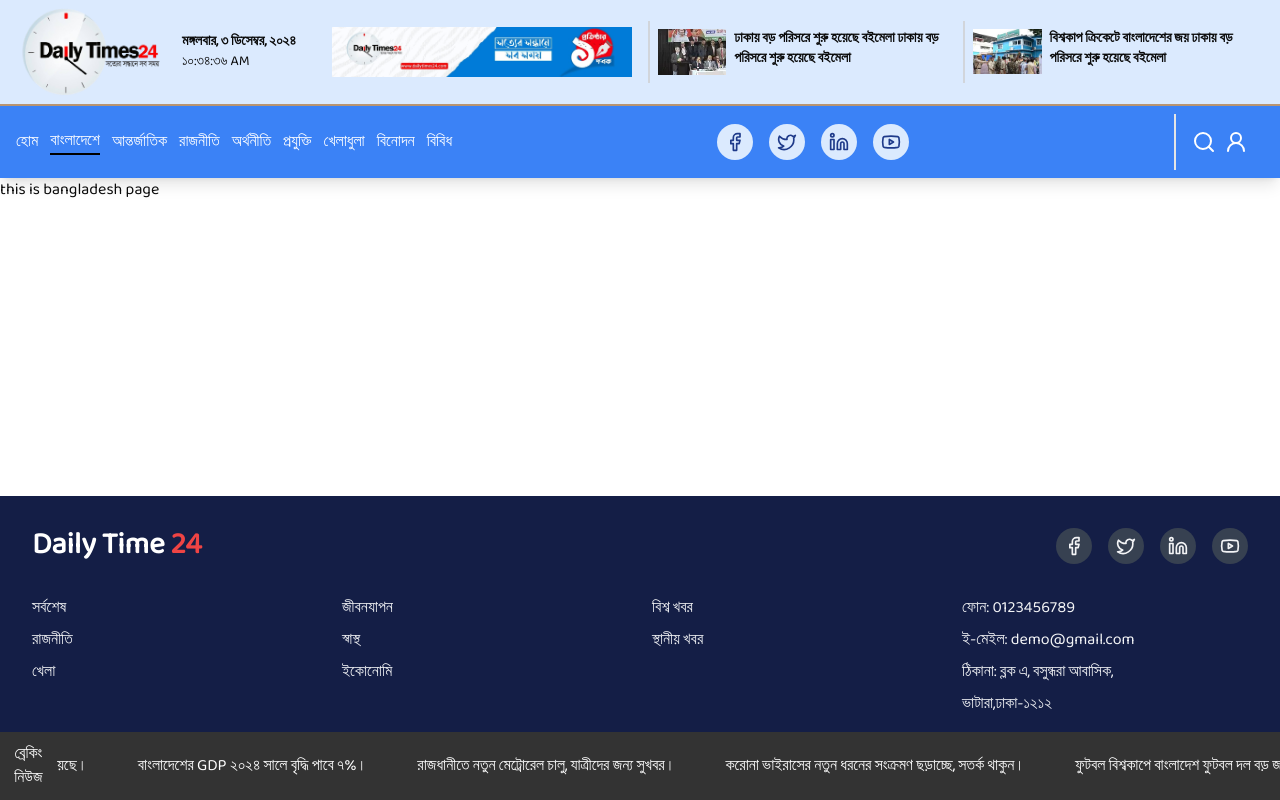
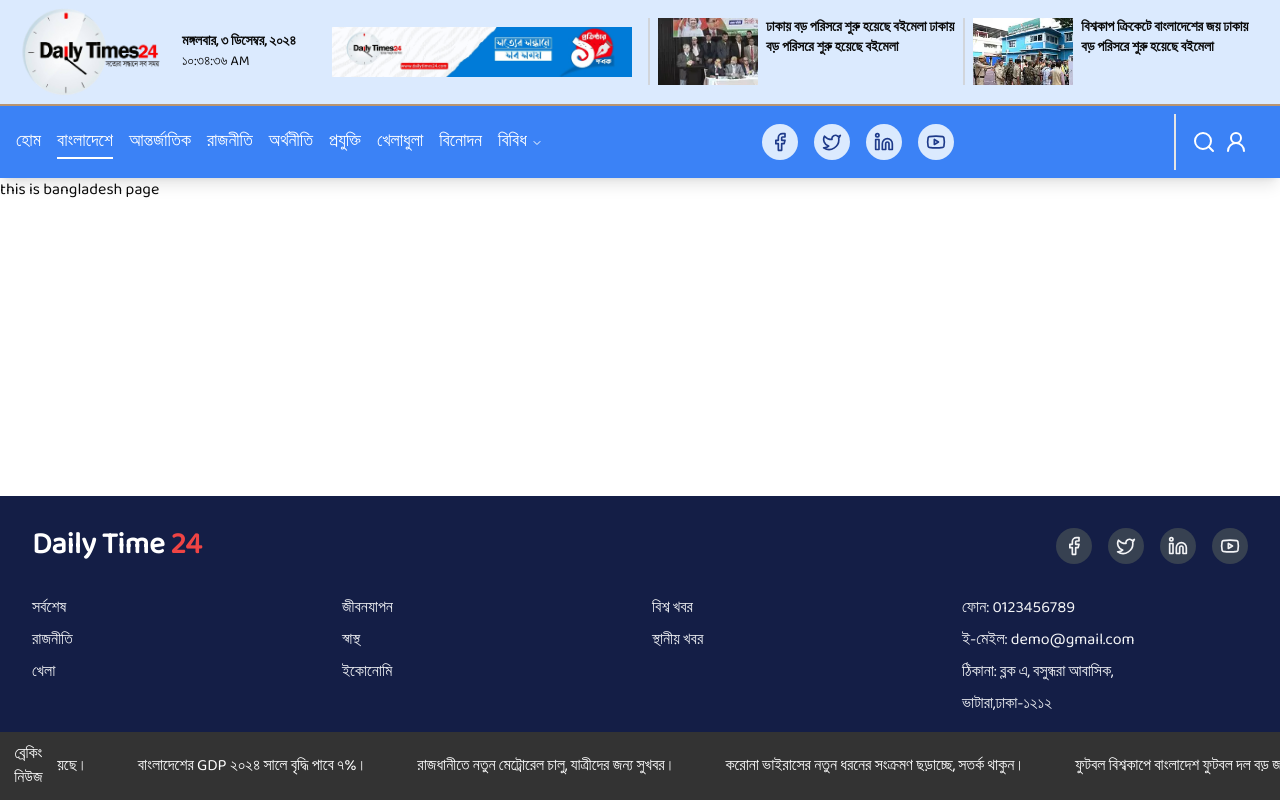
Before and after one commit to mkiuzzl01/news-portal, a Next.js app: page /bangladesh in a window 1280 px wide. Built offline with nearby package versions, Linux system fonts and the light colour scheme.

Commit message:
same ui polishing implement is done

```diff
--- a/package.json
+++ b/package.json
@@ -10,6 +10,7 @@
   },
   "dependencies": {
     "@next/font": "^14.2.15",
+    "@radix-ui/react-navigation-menu": "^1.2.1",
     "@radix-ui/react-tabs": "^1.1.1",
     "class-variance-authority": "^0.7.1",
     "clsx": "^2.1.1",
--- a/src/components/Bangladesh/NewsCard.tsx
+++ b/src/components/Bangladesh/NewsCard.tsx
@@ -96,8 +96,8 @@ const NewsCard = () => {
   return (
     <div className="container mx-auto py-6">
       {/* Header */}
-      <div className="border-l-4 border-green-500 mb-6">
-        <h1 className="text-4xl font-bold pl-4">বাংলাদেশ</h1>
+      <div className="border-l-4 border-blue-500 mb-6">
+        <h1 className="text-4xl font-bold ps-4">বাংলাদেশ</h1>
       </div>
 
       {/* card */}
--- a/src/components/Header/Header.tsx
+++ b/src/components/Header/Header.tsx
@@ -24,7 +24,8 @@ const topNews = [
   },
   // {
   //   id: "03",
-  //   title: "বিশ্বকাপ ক্রিকেটে বাংলাদেশের জয় ঢাকায় বড় পরিসরে শুরু হয়েছে বইমেলা",
+  //   title:
+  //     "বিশ্বকাপ ক্রিকেটে বাংলাদেশের জয় ঢাকায় বড় পরিসরে শুরু হয়েছে বইমেলা",
   //   image: "/asset/topnews/image-1 (1).jpg",
   //   description:
   //     "বিশ্বকাপ ক্রিকেটে পাকিস্তানকে ৫ উইকেটে হারিয়ে বাংলাদেশ দলের দুর্দান্ত পারফরম্যান্স।",
@@ -53,23 +54,33 @@ const Header = () => {
         </div>
 
         <div className="flex col-span-1 flex-col lg:flex-row  gap-2">
-          <Image src={banner} alt="banner" className="w-full" />
+          <Image
+            src={banner}
+            alt="banner"
+            className="w-full"
+            placeholder="blur"
+          />
         </div>
 
         <div className="col-span-2 flex">
           {topNews.map((item) => (
-            <div key={item.id} className="gap-2 border-s-2 border-gray-300 p-2 flex">
+            <div
+              key={item.id}
+              className="gap-2 border-s-2 border-gray-300 px-2 flex"
+            >
               <div>
                 <Image
                   src={item.image}
                   alt={item.title}
                   className=" object-cover"
+                  placeholder="blur"
+                  blurDataURL={item?.title}
                   width={100}
-                  height={40}
+                  height={50}
                 />
               </div>
 
-              <div className="col-span-1">
+              <div className="col-span-1 flex-1">
                 <h2 className="text-sm font-semibold hover:text-blue-500">
                   <Link href={item?.id}>{item.title}</Link>
                 </h2>
--- a/src/components/International/NewsCard.tsx
+++ b/src/components/International/NewsCard.tsx
@@ -75,9 +75,9 @@ const NewsCard = () => {
   );
 
   return (
-    <div className="container mx-auto p-4">
-      <div className="border-l-4 border-green-500">
-        <h1 className="text-4xl font-bold my-4 pl-2">আন্তর্জাতিক</h1>
+    <div className="container mx-auto p-4 py-4">
+      <div className="border-t-2 ">
+        <h1 className="text-4xl font-bold my-4 border-s-4 ps-2 border-blue-500">আন্তর্জাতিক</h1>
       </div>
 
       {/* Main News Section */}
--- a/src/components/Navbar/Navbar.tsx
+++ b/src/components/Navbar/Navbar.tsx
@@ -1,57 +1,51 @@
 "use client";
+import * as React from "react";
+import Link from "next/link";
+import { cn } from "@/lib/utils";
+import {
+  NavigationMenu,
+  NavigationMenuContent,
+  NavigationMenuItem,
+  NavigationMenuLink,
+  NavigationMenuList,
+  NavigationMenuTrigger,
+} from "@/components/ui/navigation-menu";
 import {
   Facebook,
   Twitter,
   Linkedin,
   Youtube,
+  Search,
+  UserRound,
   Menu,
   X,
-  Search,
-  UserRound,
 } from "lucide-react";
 import Image from "next/image";
-import Link from "next/link";
+import logo from "@public/asset/dailyTimes24.png";
 import { usePathname } from "next/navigation";
-import React, { useState } from "react";
-import logo from "@public/asset/dailyTimes24.png";
 
-const socialLinks = [
-  {
-    id: "01",
-    icon: <Facebook size={20} />,
-    link: "https://facebook.com",
-  },
-  {
-    id: "02",
-    icon: <Twitter size={20} />,
-    link: "https://twitter.com",
-  },
-  {
-    id: "03",
-    icon: <Linkedin size={20} />,
-    link: "https://linkedin.com",
-  },
-  {
-    id: "04",
-    icon: <Youtube size={20} />,
-    link: "https://youtube.com",
-  },
+type SocialLink = {
+  id: string;
+  icon: JSX.Element;
+  link: string;
+};
+
+const socialLinks: SocialLink[] = [
+  { id: "01", icon: <Facebook size={20} />, link: "https://facebook.com" },
+  { id: "02", icon: <Twitter size={20} />, link: "https://twitter.com" },
+  { id: "03", icon: <Linkedin size={20} />, link: "https://linkedin.com" },
+  { id: "04", icon: <Youtube size={20} />, link: "https://youtube.com" },
 ];
 
-const Navbar = () => {
-  const [isOpen, setIsOpen] = useState(false);
-  const pathname = usePathname();
-
-  const handleModal = () => {
-    alert("Modal on");
-  };
-  const toggleMenu = () => {
-    setIsOpen(!isOpen);
+type NavItem = {
+  href: string;
+  label: string;
+  nested?: NavItem[];
 };
 
-  const navItems = [
-    { href: "/", label: "হোম " },
-    { href: "/bangladesh", label: "বাংলাদেশে " },
+const navItems: NavItem[] = [
+  { href: "/", label: "হোম" },
+  { href: "/bangladesh", label: "বাংলাদেশে" },
   { href: "/international", label: "আন্তর্জাতিক" },
   { href: "/politics", label: "রাজনীতি" },
   { href: "/economy", label: "অর্থনীতি" },
@@ -64,20 +58,25 @@ const Navbar = () => {
     nested: [
       { href: "/misc/health", label: "স্বাস্থ্য" },
       { href: "/misc/education", label: "শিক্ষা" },
-        { href: "/misc/culture", label: "সংস্কৃতি" },
+      { href: "/misc/religion", label: "ধর্ম" },
     ],
   },
 ];
 
+const Navbar: React.FC = () => {
+  const [isOpen, setIsOpen] = React.useState<boolean>(false);
+  const toggleMenu = () => setIsOpen(!isOpen);
+  const pathname = usePathname();
+
   return (
-    <nav className="bg-blue-500 py-2 shadow-lg">
+    <nav className="bg-blue-500 py-2 shadow-lg text-lg">
       <div className="container mx-auto px-4">
         <div className="flex justify-between">
-          {/* Mobile menu button */}
+          {/* Mobile*/}
           <div className="md:hidden flex items-center">
             <button
               onClick={toggleMenu}
-              className="outline-none mobile-menu-button"
+              className="outline-none mobile-menu-button text-white text-lg"
             >
               {isOpen ? <X /> : <Menu />}
             </button>
@@ -94,52 +93,55 @@ const Navbar = () => {
             </div>
           </div>
 
-          {/* Desktop Nav */}
+          {/* Desktop */}
           <div className="hidden md:flex items-center space-x-3 relative">
+            <NavigationMenu>
+              <NavigationMenuList className="space-x-4">
                 {navItems.map((item) =>
                   item.nested ? (
-                <div key={item.href} className="group relative">
+                    <NavigationMenuItem key={item.href}>
+                      <NavigationMenuTrigger>
+                        {item.label}
+                      </NavigationMenuTrigger>
+                      <NavigationMenuContent>
+                        <ul className="grid gap-3 p-6 md:w-[400px] lg:w-[500px] lg:grid-cols-[.75fr_1fr]">
+                          {item.nested.map((nestedItem) => (
+                            <ListItem
+                              key={nestedItem.href}
+                              title={nestedItem.label}
+                              href={nestedItem.href}
+                            />
+                          ))}
+                        </ul>
+                      </NavigationMenuContent>
+                    </NavigationMenuItem>
+                  ) : (
+                    <NavigationMenuItem key={item.href}>
+                      <NavigationMenuLink asChild>
                         <Link
                           href={item.href}
                           className={`${
-                      pathname === item?.href ? "border-b-2 border-b-black" : ""
+                            pathname === item?.href
+                              ? "border-b-2 border-b-white"
+                              : ""
                           } text-white`}
                         >
                           {item.label}
                         </Link>
-                  {/* Dropdown */}
-                  <div className="absolute hidden group-hover:block bg-white shadow-lg rounded-md mt-1 min-w-[150px]">
-                    {item.nested.map((nestedItem) => (
-                      <Link
-                        key={nestedItem.href}
-                        href={nestedItem.href}
-                        className="block px-4 py-2 text-gray-700 hover:bg-blue-100"
-                      >
-                        {nestedItem.label}
-                      </Link>
-                    ))}
-                  </div>
-                </div>
-              ) : (
-                <Link
-                  key={item.href}
-                  href={item.href}
-                  className={`${
-                    pathname === item?.href ? "border-b-2 border-b-black" : ""
-                  } text-white`}
-                >
-                  {item.label}
-                </Link>
+                      </NavigationMenuLink>
+                    </NavigationMenuItem>
                   )
                 )}
+              </NavigationMenuList>
+            </NavigationMenu>
           </div>
 
-          {/* Icons */}
+          {/* Icons for Social Links */}
           <div className="hidden lg:flex justify-center items-center gap-4">
-            {socialLinks?.map((link) => (
-              <div key={link?.id} className="bg-blue-100 p-2 rounded-full">
-                <Link href={link?.link}>
-                  <div className="text-blue-900">{link?.icon}</div>
+            {socialLinks.map((link) => (
+              <div key={link.id} className="bg-blue-100 p-2 rounded-full">
+                <Link href={link.link}>
+                  <div className="text-blue-900">{link.icon}</div>
                 </Link>
               </div>
             ))}
@@ -147,33 +149,34 @@ const Navbar = () => {
 
           {/* Search and User Buttons */}
           <div className="flex justify-between items-center gap-2 border-s-2 p-4">
-            <button onClick={handleModal} className="text-white">
+            <button onClick={() => alert("Modal on")} className="text-white">
               <Search />
             </button>
-            <button onClick={handleModal} className="text-white">
+            <button onClick={() => alert("Modal on")} className="text-white">
               <UserRound />
             </button>
           </div>
         </div>
 
         {/* Mobile Menu */}
+        <div
+          className={`md:hidden transition-transform duration-300 ease-in-out ${
+            isOpen ? "transform translate-x-0" : "transform -translate-x-full"
+          }`}
+        >
           {isOpen && (
-          <div className="md:hidden">
-            <div className="px-2 pt-2 pb-3 space-y-1 sm:px-3">
+            <div className="px-2 pt-2 pb-3 space-y-4 space-x-4">
               {navItems.map((item) =>
                 item.nested ? (
                   <div key={item.href} className="block">
-                    <Link
-                      href={item.href}
-                      className="text-white font-bold"
-                    >
+                    <Link href={item.href} className="text-white font-bold">
                       {item.label}
                     </Link>
                     {item.nested.map((nestedItem) => (
                       <Link
                         key={nestedItem.href}
                         href={nestedItem.href}
-                        className="block pl-4 text-gray-300"
+                        className="block pl-4 text-gray-300 hover:bg-blue-600 transition-colors duration-200"
                       >
                         {nestedItem.label}
                       </Link>
@@ -184,19 +187,53 @@ const Navbar = () => {
                     key={item.href}
                     href={item.href}
                     className={`${
-                      pathname === item?.href ? "border-b-2 border-red-400" : ""
-                    } flex justify-between items-center gap-4`}
+                      pathname === item?.href ? "border-b-2 border-b-white" : ""
+                    } text-white`}
                   >
-                    <span className="text-white">{item.label}</span>
+                    {item.label}
                   </Link>
                 )
               )}
             </div>
+          )}
         </div>
-        )}
       </div>
     </nav>
   );
 };
 
+type ListItemProps = {
+  className?: string;
+  title: string;
+  children?: React.ReactNode;
+  href: string;
+  isActive?: boolean;
+  onClick?: () => void;
+};
+
+const ListItem = React.forwardRef<HTMLAnchorElement, ListItemProps>(
+  ({ title, children, ...props }, ref) => {
+    return (
+      <li>
+        <NavigationMenuLink asChild>
+          <a
+            ref={ref}
+            className={cn(
+              "block select-none space-y-1 rounded-md p-3 leading-none no-underline outline-none transition-colors hover:bg-accent hover:text-accent-foreground focus:bg-accent focus:text-accent-foreground"
+            )}
+            {...props}
+          >
+            <div className="text-sm font-medium leading-none">{title}</div>
+            <p className="line-clamp-2 text-sm leading-snug text-muted-foreground">
+              {children}
+            </p>
+          </a>
+        </NavigationMenuLink>
+      </li>
+    );
+  }
+);
+
+ListItem.displayName = "ListItem";
+
 export default Navbar;
--- a/src/components/Sports/Sports.tsx
+++ b/src/components/Sports/Sports.tsx
@@ -5,8 +5,8 @@ import SaidBar from "./SaidBar";
 
 const Sports = () => {
   return (
-    <section className="container m-auto pt-10 border-b-2">
-      <div className="border-s-4 border-green-500 mb-2">
+    <section className="container m-auto border-b-2">
+      <div className="border-s-4 border-blue-500 mb-2">
         <h1 className="text-4xl font-bold my-4 ps-2 ">খেলাধুলা</h1>
       </div>
       <div className="flex lg:flex-row flex-col justify-between gap-3 my-4">
--- a/src/components/Trending/Trending.tsx
+++ b/src/components/Trending/Trending.tsx
@@ -44,14 +44,14 @@ const technology_news = [
 
 const Trending = () => {
   return (
-    <div className="border-b-2 py-4">
+    <div className="py-4">
       <div className="flex flex-col lg:flex-row justify-between gap-4">
         <div className="w-full lg:w-4/5 grid grid-cols-1 lg:grid-cols-2 gap-8">
           {/* Trending News Section */}
           <div>
             <SectionHeader title="সম্বার" />
             <div
-              className="flex flex-col gap-6 w-full max-h-[400px]   overflow-y-auto
+              className="flex flex-col gap-6 w-full max-h-[300px]   lg:max-h-[400px]   overflow-y-auto
         [&::-webkit-scrollbar]:hidden [-ms-overflow-style:none] [scrollbar-width:none]"
             >
               <TrendingCard data={technology_news} />
@@ -62,7 +62,7 @@ const Trending = () => {
           <div>
             <SectionHeader title="গুরুত্বপূর্ণ" />
             <div
-              className="flex flex-col gap-6 w-full max-h-[400px] overflow-y-auto
+              className="flex flex-col gap-6 w-full  max-h-[300px]  lg:max-h-[400px] overflow-y-auto
         [&::-webkit-scrollbar]:hidden [-ms-overflow-style:none] [scrollbar-width:none]"
             >
               <TrendingCard data={technology_news} />
--- /dev/null
+++ b/src/components/ui/navigation-menu.tsx
@@ -0,0 +1,128 @@
+import * as React from "react"
+import * as NavigationMenuPrimitive from "@radix-ui/react-navigation-menu"
+import { cva } from "class-variance-authority"
+import { ChevronDown } from "lucide-react"
+
+import { cn } from "@/lib/utils"
+
+const NavigationMenu = React.forwardRef<
+  React.ElementRef<typeof NavigationMenuPrimitive.Root>,
+  React.ComponentPropsWithoutRef<typeof NavigationMenuPrimitive.Root>
+>(({ className, children, ...props }, ref) => (
+  <NavigationMenuPrimitive.Root
+    ref={ref}
+    className={cn(
+      "relative z-10 flex max-w-max flex-1 items-center justify-center",
+      className
+    )}
+    {...props}
+  >
+    {children}
+    <NavigationMenuViewport />
+  </NavigationMenuPrimitive.Root>
+))
+NavigationMenu.displayName = NavigationMenuPrimitive.Root.displayName
+
+const NavigationMenuList = React.forwardRef<
+  React.ElementRef<typeof NavigationMenuPrimitive.List>,
+  React.ComponentPropsWithoutRef<typeof NavigationMenuPrimitive.List>
+>(({ className="", ...props }, ref) => (
+  <NavigationMenuPrimitive.List
+    ref={ref}
+    className={cn(
+      "group flex flex-1 list-none items-center justify-center space-x-1",
+      className
+    )}
+    {...props}
+  />
+))
+NavigationMenuList.displayName = NavigationMenuPrimitive.List.displayName
+
+const NavigationMenuItem = NavigationMenuPrimitive.Item
+
+const navigationMenuTriggerStyle = cva(
+  "group inline-flex  w-max items-center justify-center  text-lg font-medium text-white"
+)
+
+const NavigationMenuTrigger = React.forwardRef<
+  React.ElementRef<typeof NavigationMenuPrimitive.Trigger>,
+  React.ComponentPropsWithoutRef<typeof NavigationMenuPrimitive.Trigger>
+>(({ className="", children, ...props }, ref) => (
+  <NavigationMenuPrimitive.Trigger
+    ref={ref}
+    className={cn(navigationMenuTriggerStyle(), "group", className)}
+    {...props}
+  >
+    {children}{" "}
+    <ChevronDown
+      className="relative top-[1px] ml-1 h-3 w-3 transition duration-300 group-data-[state=open]:rotate-180"
+      aria-hidden="true"
+    />
+  </NavigationMenuPrimitive.Trigger>
+))
+NavigationMenuTrigger.displayName = NavigationMenuPrimitive.Trigger.displayName
+
+const NavigationMenuContent = React.forwardRef<
+  React.ElementRef<typeof NavigationMenuPrimitive.Content>,
+  React.ComponentPropsWithoutRef<typeof NavigationMenuPrimitive.Content>
+>(({ className="", ...props }, ref) => (
+  <NavigationMenuPrimitive.Content
+    ref={ref}
+    className={cn(
+      "left-0 top-0 w-full data-[motion^=from-]:animate-in data-[motion^=to-]:animate-out data-[motion^=from-]:fade-in data-[motion^=to-]:fade-out data-[motion=from-end]:slide-in-from-right-52 data-[motion=from-start]:slide-in-from-left-52 data-[motion=to-end]:slide-out-to-right-52 data-[motion=to-start]:slide-out-to-left-52 md:absolute md:w-auto ",
+      className
+    )}
+    {...props}
+  />
+))
+NavigationMenuContent.displayName = NavigationMenuPrimitive.Content.displayName
+
+const NavigationMenuLink = NavigationMenuPrimitive.Link
+
+const NavigationMenuViewport = React.forwardRef<
+  React.ElementRef<typeof NavigationMenuPrimitive.Viewport>,
+  React.ComponentPropsWithoutRef<typeof NavigationMenuPrimitive.Viewport>
+>(({ className="", ...props }, ref) => (
+  <div className={cn("absolute left-0 top-full flex justify-center")}>
+    <NavigationMenuPrimitive.Viewport
+      className={cn(
+        "origin-top-center relative mt-1.5 h-[var(--radix-navigation-menu-viewport-height)] w-full overflow-hidden rounded-md border bg-popover text-popover-foreground shadow data-[state=open]:animate-in data-[state=closed]:animate-out data-[state=closed]:zoom-out-95 data-[state=open]:zoom-in-90 md:w-[var(--radix-navigation-menu-viewport-width)]",
+        className
+      )}
+      ref={ref}
+      {...props}
+    />
+  </div>
+))
+NavigationMenuViewport.displayName =
+  NavigationMenuPrimitive.Viewport.displayName
+
+const NavigationMenuIndicator = React.forwardRef<
+  React.ElementRef<typeof NavigationMenuPrimitive.Indicator>,
+  React.ComponentPropsWithoutRef<typeof NavigationMenuPrimitive.Indicator>
+>(({ className="", ...props }, ref) => (
+  <NavigationMenuPrimitive.Indicator
+    ref={ref}
+    className={cn(
+      "top-full z-[1] flex h-1.5 items-end justify-center overflow-hidden data-[state=visible]:animate-in data-[state=hidden]:animate-out data-[state=hidden]:fade-out data-[state=visible]:fade-in",
+      className
+    )}
+    {...props}
+  >
+    <div className="relative top-[60%] h-2 w-2 rotate-45 rounded-tl-sm bg-border shadow-md" />
+  </NavigationMenuPrimitive.Indicator>
+))
+NavigationMenuIndicator.displayName =
+  NavigationMenuPrimitive.Indicator.displayName
+
+export {
+  navigationMenuTriggerStyle,
+  NavigationMenu,
+  NavigationMenuList,
+  NavigationMenuItem,
+  NavigationMenuContent,
+  NavigationMenuTrigger,
+  NavigationMenuLink,
+  NavigationMenuIndicator,
+  NavigationMenuViewport,
+}
```
Also changed, not shown: src/components/Entertainment/NewsCard.tsx (+6 -6 lines), 1 other file (tests, documents, lock files or other folders). Lines whose indentation alone changed are shown as unchanged.
